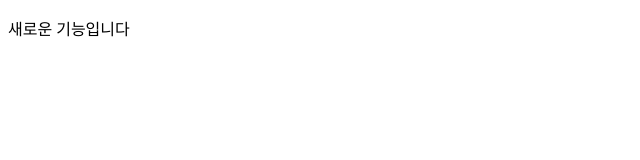
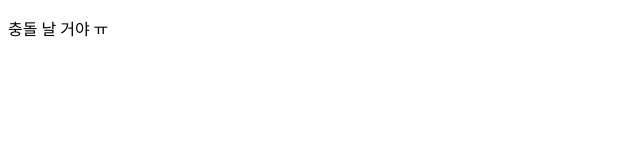
Before and after one commit to cuRe8190/Practice, a plain HTML site: page index.html in a window 1280 px wide. Shown: the full height of the page, 0-640 px from the left. Drawn offline with Linux system fonts and the light colour scheme.

Commit message:
새 기능에 대해 새 커밋

```diff
--- a/index.html
+++ b/index.html
@@ -3,9 +3,9 @@
 <head>
     <meta charset="UTF-8">
     <meta name="viewport" content="width=device-width, initial-scale=1.0">
-    <title>메인은 계속 진행되고 있음</title>
+    <title>메인은 그래도 진행!</title>
 </head>
 <body>
-    <p>새로운 기능입니다</p>
+    <p>충돌 날 거야 ㅠ</p>
 </body>
 </html>
```
